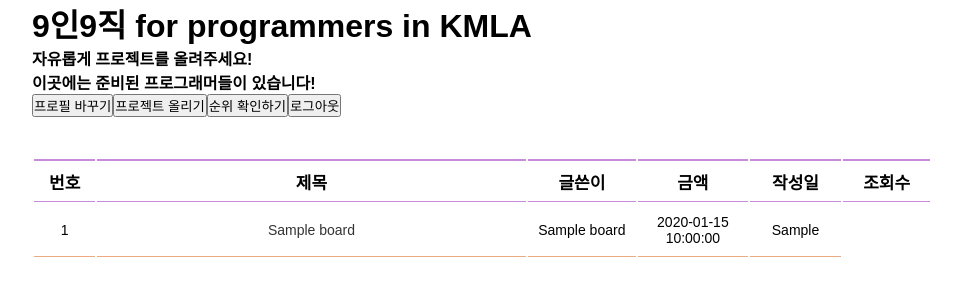
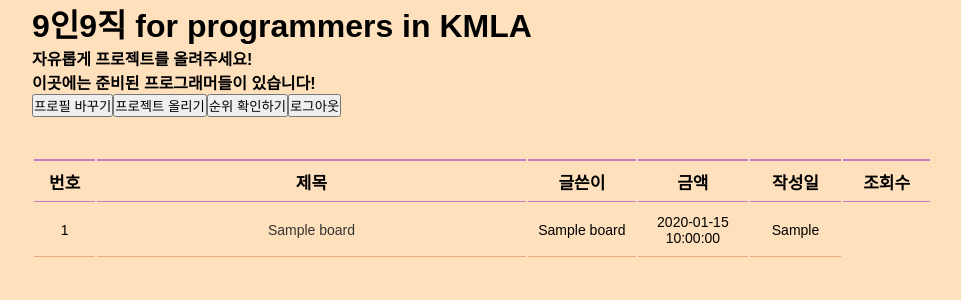
Before and after one commit to SHSYkmla/server, a PHP site: page /board_index.php in a window 1280 px wide. Shown: the top 300 px of the page, without its empty margins (158-1119 px from the left). Run offline with PHP 8.4, Linux system fonts and the light colour scheme; the visitor is signed in with stand-in values (Sample User, id 1); tables that the repository leaves empty or names only in its code hold one stand-in row (values such as "Sample post").

Commit message:
background original

```diff
--- a/board_index.php
+++ b/board_index.php
@@ -3,12 +3,6 @@
 ?>
 <!doctype html>
 <head>
-  <style>
-    .bg{
-      background: linear-gradient(to right, red, blue);
-      hight 100%;
-    }
-  </style>
   <meta charset="UTF-8">
   <title>게시판</title>
   <link rel="stylesheet" type="text/css" href="/css/style.css" />
@@ -18,8 +12,7 @@
 <div id="board_area">
   <h1>9인9직 for programmers in KMLA</h1>
   <h4>자유롭게 프로젝트를 올려주세요! <br> 이곳에는 준비된 프로그래머들이 있습니다! </h4>
-  <body>
-    <div class="bg"></div>
+  <body background="brownkmla.jpg">
   <?php
 				session_start();
 
```
